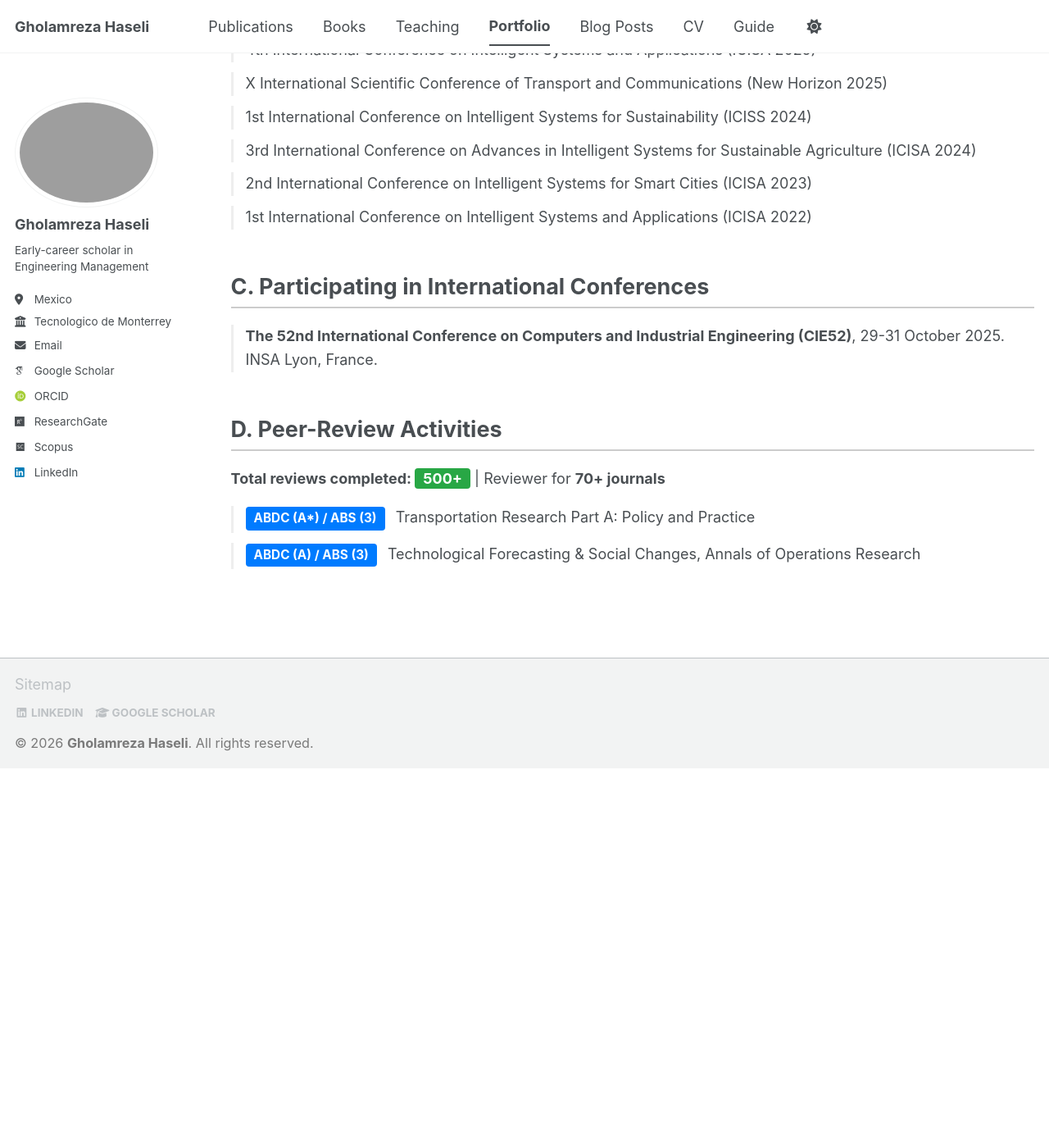
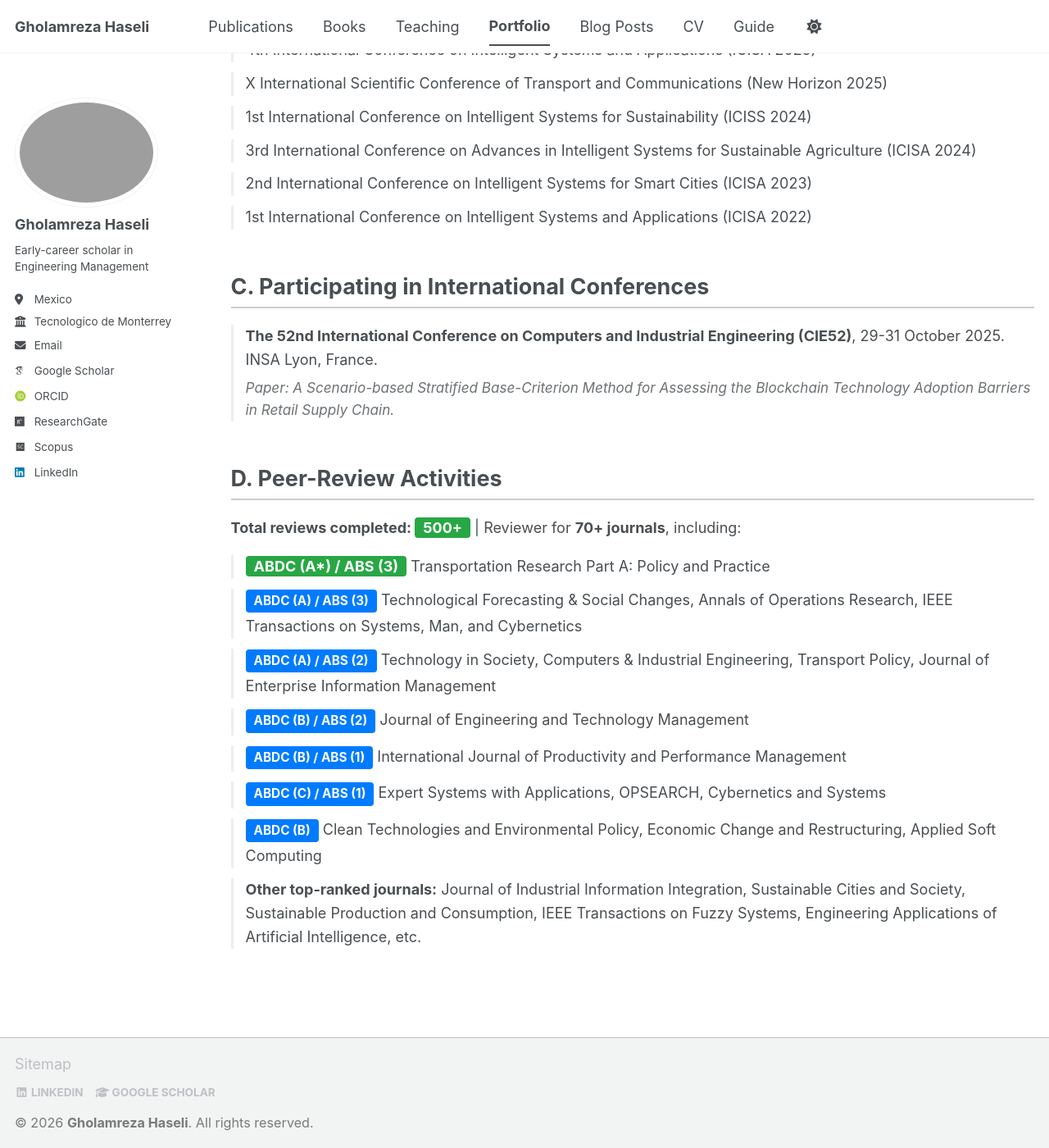
Before and after one commit to Gholamreza-Haseli/Gholamreza-Haseli.github.io, a Jekyll site: the page built from _pages/portfolio.html, in a window 1280 px wide and 1400 px high, scrolled down 466 px. Shown: the whole window at 82% size. Built offline with Jekyll 4.4.1, drawn with Linux system fonts in a browser that asks for light colours; some web fonts are replaced; a script bundle is joined from its source files by our own code; library files that are not in the unit come from our copies; before the commit the page ends 1403 px from its top, so only the background shows below that.

Commit message:
Update portfolio.html

```diff
--- a/_pages/portfolio.html
+++ b/_pages/portfolio.html
@@ -8,10 +8,11 @@
 {% include base_path %}
 
 <style>
+  /* استفاده از متغیرهای سیستم برای سازگاری با تم دارک و لایت */
   .activity-section { margin-top: 30px; }
 
   .activity-title {
-    color: var(--primary-color, inherit);
+    color: var(--primary-color, inherit); /* استفاده از رنگ اصلی تم */
     border-bottom: 2px solid var(--border-color, #ccc);
     padding-bottom: 8px;
     margin-bottom: 20px;
@@ -25,30 +26,19 @@
     padding-left: 15px;
     border-left: 3px solid var(--border-color, #eee);
     line-height: 1.6;
+    color: inherit; /* رنگ متن تابع تم اصلی باشد */
   }
 
-  /* استایل لینک‌ها برای حفظ رنگ تم و حذف خط زیرین پیش‌فرض */
-  .activity-list li a {
-    text-decoration: none;
-    color: inherit;
-    transition: all 0.2s ease;
-  }
-
-  .activity-list li a:hover {
-    color: #007bff; /* تغییر رنگ به آبی هنگام نگه داشتن موس */
-    text-decoration: underline;
-  }
-
+  /* اصلاح Badge به رنگ آبی سازگار با هر دو تم */
   .badge {
-    background: #007bff;
-    color: #ffffff !important;
+    background: #007bff; /* آبی استاندارد که در هر دو تم خواناست */
+    color: #ffffff !important; /* متن همیشه سفید بماند تا روی آبی خوانا باشد */
     padding: 2px 10px;
     border-radius: 4px;
     font-size: 0.85em;
     font-weight: bold;
     display: inline-block;
     margin-bottom: 3px;
-    margin-right: 8px;
   }
 
   .badge-green {
@@ -58,43 +48,59 @@
     border-radius: 4px;
     font-weight: bold;
   }
+
+  .conf-paper {
+    font-size: 0.95em;
+    opacity: 0.8; /* به جای رنگ ثابت، از شفافیت استفاده می‌کنیم تا در هر دو تم کار کند */
+    display: block;
+    margin-top: 5px;
+    font-style: italic;
+  }
 </style>
 
 <div class="activity-section">
 
   <h2 class="activity-title">A. Journal Editor</h2>
   <ul class="activity-list">
-    <li><a href="https://example.com/journal1" target="_blank">Spectrum of Engineering and Management Sciences</a></li>
-    <li><a href="https://example.com/journal2" target="_blank">Edu-Tech Enterprise</a></li>
-    <li><a href="https://example.com/journal3" target="_blank">Argumentation Based Systems Journal</a></li>
-    <li><a href="https://example.com/journal4" target="_blank">Journal of Expert Systems and Sustainable Development</a></li>
+    <li>Spectrum of Engineering and Management Sciences</li>
+    <li>Edu-Tech Enterprise</li>
+    <li>Argumentation Based Systems Journal</li>
+    <li>Journal of Expert Systems and Sustainable Development</li>
   </ul>
 
   <h2 class="activity-title">B. Program Committee Member</h2>
   <ul class="activity-list">
-    <li><a href="https://example.com/conf1" target="_blank">4th International Conference on Intelligent Systems and Applications (ICISA 2025)</a></li>
-    <li><a href="https://example.com/conf2" target="_blank">X International Scientific Conference of Transport and Communications (New Horizon 2025)</a></li>
-    <li><a href="https://example.com/conf3" target="_blank">1st International Conference on Intelligent Systems for Sustainability (ICISS 2024)</a></li>
-    <li><a href="https://example.com/conf4" target="_blank">3rd International Conference on Advances in Intelligent Systems for Sustainable Agriculture (ICISA 2024)</a></li>
-    <li><a href="https://example.com/conf5" target="_blank">2nd International Conference on Intelligent Systems for Smart Cities (ICISA 2023)</a></li>
-    <li><a href="https://example.com/conf6" target="_blank">1st International Conference on Intelligent Systems and Applications (ICISA 2022)</a></li>
+    <li>4th International Conference on Intelligent Systems and Applications (ICISA 2025)</li>
+    <li>X International Scientific Conference of Transport and Communications (New Horizon 2025)</li>
+    <li>1st International Conference on Intelligent Systems for Sustainability (ICISS 2024)</li>
+    <li>3rd International Conference on Advances in Intelligent Systems for Sustainable Agriculture (ICISA 2024)</li>
+    <li>2nd International Conference on Intelligent Systems for Smart Cities (ICISA 2023)</li>
+    <li>1st International Conference on Intelligent Systems and Applications (ICISA 2022)</li>
   </ul>
 
   <h2 class="activity-title">C. Participating in International Conferences</h2>
   <ul class="activity-list">
     <li>
-      <a href="https://example.com/cie52" target="_blank"><strong>The 52nd International Conference on Computers and Industrial Engineering (CIE52)</strong></a>, 29-31 October 2025. INSA Lyon, France.
+      <strong>The 52nd International Conference on Computers and Industrial Engineering (CIE52)</strong>, 29-31 October 2025. INSA Lyon, France.
+      <span class="conf-paper">Paper: A Scenario-based Stratified Base-Criterion Method for Assessing the Blockchain Technology Adoption Barriers in Retail Supply Chain.</span>
     </li>
   </ul>
 
   <h2 class="activity-title">D. Peer-Review Activities</h2>
   <p style="margin-bottom: 20px;">
-    <strong>Total reviews completed: <span class="badge-green">500+</span></strong> | Reviewer for <strong>70+ journals</strong>
+    <strong>Total reviews completed: <span class="badge-green">500+</span></strong> |
+    Reviewer for <strong>70+ journals</strong>, including:
   </p>
 
   <ul class="activity-list">
-    <li><span class="badge">ABDC (A*) / ABS (3)</span> <a href="https://www.journals.elsevier.com/transportation-research-part-a-policy-and-practice" target="_blank">Transportation Research Part A: Policy and Practice</a></li>
-    <li><span class="badge">ABDC (A) / ABS (3)</span> <a href="#" target="_blank">Technological Forecasting & Social Changes</a>, <a href="#" target="_blank">Annals of Operations Research</a></li>
-    </ul>
+    <li><span class="badge-green">ABDC (A*) / ABS (3)</span> Transportation Research Part A: Policy and Practice</li>
+    <li><span class="badge">ABDC (A) / ABS (3)</span> Technological Forecasting & Social Changes, Annals of Operations Research, IEEE Transactions on Systems, Man, and Cybernetics</li>
+    <li><span class="badge">ABDC (A) / ABS (2)</span> Technology in Society, Computers & Industrial Engineering, Transport Policy, Journal of Enterprise Information Management</li>
+    <li><span class="badge">ABDC (B) / ABS (2)</span> Journal of Engineering and Technology Management</li>
+    <li><span class="badge">ABDC (B) / ABS (1)</span> International Journal of Productivity and Performance Management</li>
+    <li><span class="badge">ABDC (C) / ABS (1)</span> Expert Systems with Applications, OPSEARCH, Cybernetics and Systems</li>
+    <li><span class="badge">ABDC (B)</span> Clean Technologies and Environmental Policy, Economic Change and Restructuring, Applied Soft Computing</li>
+    <li><strong>Other top-ranked journals:</strong> Journal of Industrial Information Integration, Sustainable Cities and Society, Sustainable Production and Consumption, IEEE Transactions on Fuzzy Systems, Engineering Applications of Artificial Intelligence, etc.</li>
+  </ul>
 
 </div>
```
